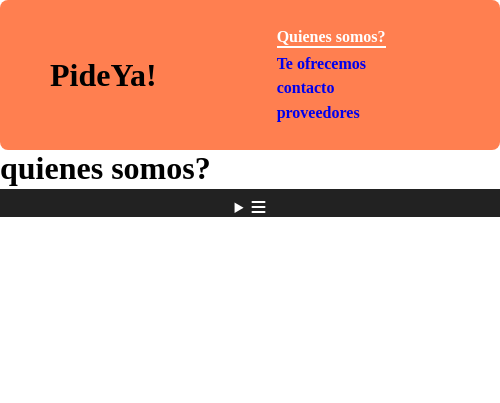
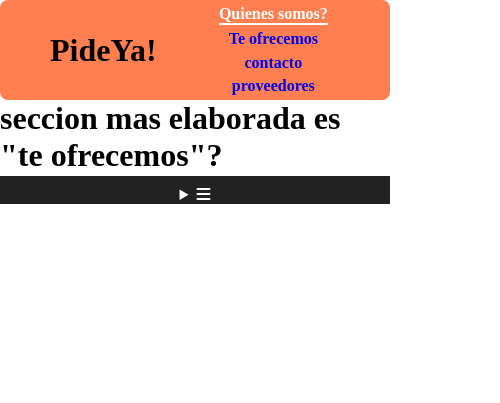
Before and after one commit to JOSE-DIAZ-ROJAS/Responsive-web-desig, a plain HTML site: page index.html in a window 390 px wide. Shown: the whole page, 500 px wide, since content can reach past the window. Drawn offline with Linux system fonts and the light colour scheme.

Commit message:
modificacion titulo

```diff
--- a/SMACSS/module/_footer.scss
+++ b/SMACSS/module/_footer.scss
@@ -32,7 +32,7 @@
 }
 }
 
-@media (max-width:500px){
+@media (max-width:768px){
 
     .foot{
 
--- a/SMACSS/module/_head.scss
+++ b/SMACSS/module/_head.scss
@@ -23,37 +23,46 @@
       border-bottom: 2px solid white;
      }
     }
-
-    &__logo{
-      /*background-color: aqua;*/
-      box-shadow: 2px ;
-    }
+  }
 
 
-    }
-
-    @media (max-width:500px){
+    @media (max-width:360px){
         .head{
-            height: 150px;
-         display: flex;
-         justify-content: center;
-         align-items: center;
+            height: 100px;
+            display: flex;
+            justify-content: center;
+            align-items: center;
        &__menu{
         height: 100px;
         display: flex;
         flex-direction: column;
-        justify-content: space-around;
-        align-items: flex-start;
-        padding-left: 120px;
        }
-
        }
     }
 
-    @media (min-width:1300px){
+
+    @media (min-width:361px) and (max-width:768px){
+      .head{
+        height: 100px;
+
+        &__menu{
+          height: 100px;
+
+          display: flex;
+          flex-direction: column;
+
+        }
+      }
+
+      }
+
+
+
+
+
+    @media(min-width:1300px){
 .head{
   width: 1280px;
   margin: auto;
 }
-
     }
--- a/SMACSS/module/_menu.scss
+++ b/SMACSS/module/_menu.scss
@@ -1,12 +1,12 @@
 
 .menu {
-
+   /*background-color: blue;*/
     display: flex;
     justify-content: space-between;
-   flex-wrap: wrap;
-
+    flex-wrap: wrap;
+    margin: 0 auto;
     &__item {
-    /*background-color: peru;*/
+   /* background-color: rgb(53, 33, 235);*/
     width: 250px;
     display: grid;
     grid-template-rows: repeat(4,1fr);
@@ -43,15 +43,23 @@
     margin-bottom: 15px;
 
 }
-@media screen and (max-width:500px){
+@media (max-width:360px){
+
  .menu{
-  display: flex;
   flex-direction: column;
-  justify-content: center;
-  align-items: center;
+  &__item{
+    margin: auto;
+  }
  }
- body{
-  width: 500px;
+}
+
+@media (max-width:768px){
+.menu{
+
+
+  &__item{
+    margin: auto;
+  }
 }
 }
 @media (min-width:1300px){
--- a/index.html
+++ b/index.html
@@ -46,7 +46,7 @@ media (max-width:767px) {
 
 </header>
 <main>
-<h1>quienes somos?</h1>
+<h1>seccion mas elaborada es "te ofrecemos"?</h1>
 </main>
 <footer class="footerend">
     <article class="foot">
--- /dev/null
+++ b/prueba.css
@@ -0,0 +1,9 @@
+body{
+    background-color: red;
+}
+
+@media(min-width:300px) and (max-width:500px){
+body{
+    background-color: green;
+}
+}
```
Also changed, not shown: prueba.html (added, +12 -0 lines), style.css, 1 other file.
